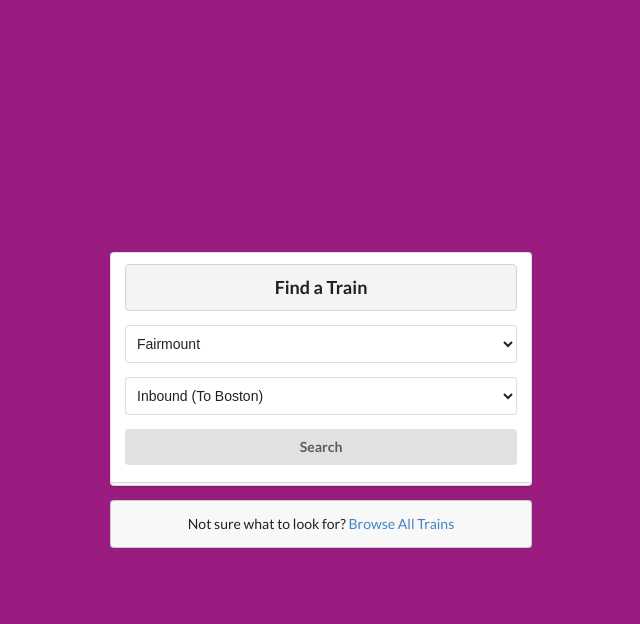
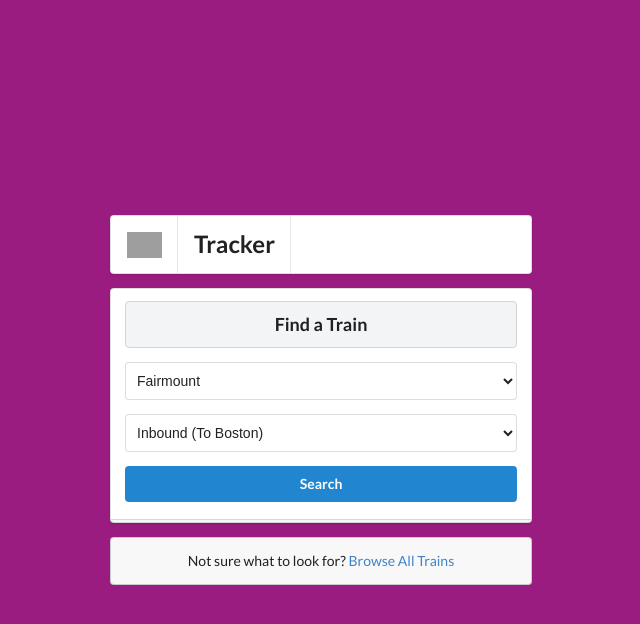
Before and after one commit to cofonseca/MBTA-CR-Tracker, a Flask app: page / in a window 1280 px wide. Shown: the top 624 px of the page, without its empty margins (319-959 px from the left). Run offline with Flask 2, Linux system fonts and the light colour scheme; some libraries are stand-ins or nearby versions; grey boxes are pictures that could not be loaded.

Commit message:
More styling.

```diff
--- a/templates/search.html
+++ b/templates/search.html
@@ -2,6 +2,18 @@
 {% block body %}
 <div class="ui middle aligned center aligned grid container">
   	<div class="column">
+
+		<!-- Title Thingy -->
+		<div class="ui stackable menu">
+			<div class="item">
+				<img id="t" src="../static/images/t.png">
+			</div>
+			<div class="item">
+				<h2 id="title">Tracker</h2>
+			</div>
+		</div>
+
+		<!-- Begin Form -->
       	<form class="ui large form" action="/map" method="GET">
           	<div class="ui stacked segment">
               	<h3 class="ui block header">Find a Train</h3>
@@ -24,7 +36,7 @@
               	</div>
 
               	<!-- Submit Button -->
-              	<button class="ui fluid submit button" type="submit">Search</button>
+              	<button class="ui fluid primary submit button" type="submit">Search</button>
 
 			</div>
 		</form>
```
